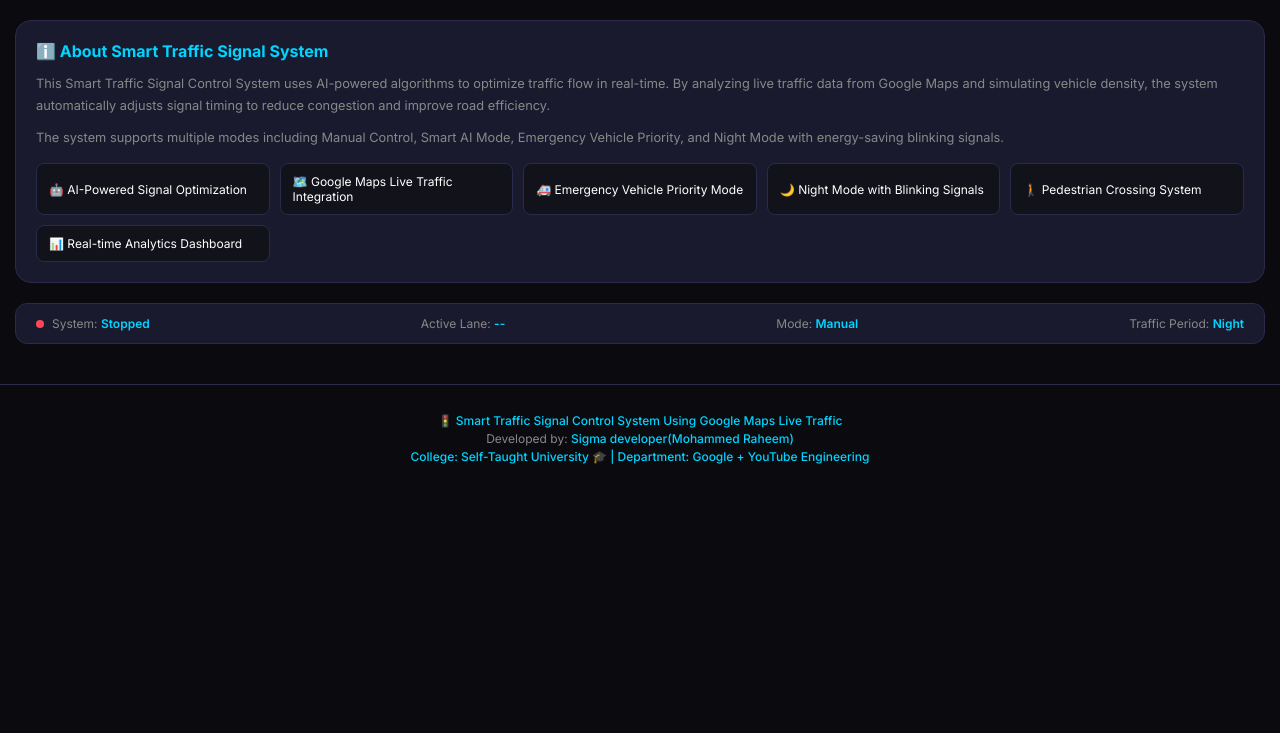
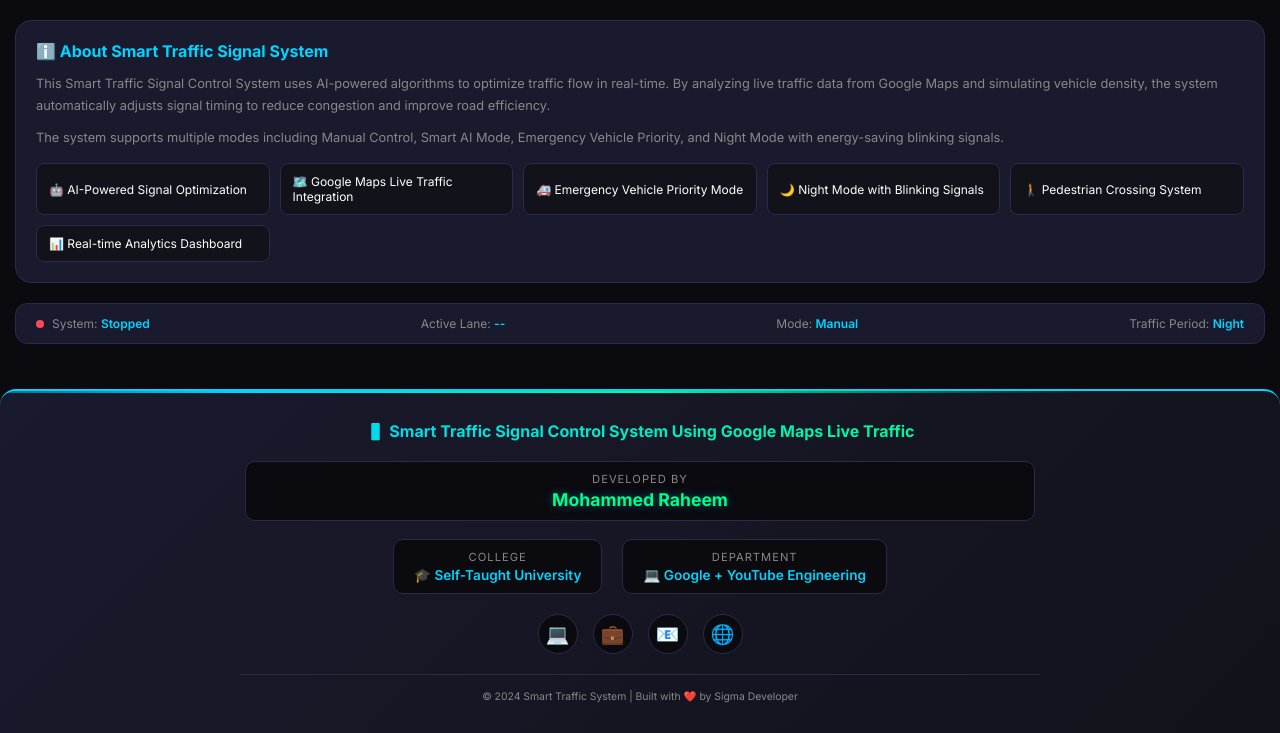
Before and after one commit to SyedMohammedRaheem99/trafffic-signals-project, a plain HTML site: page index.html in a window 1280 px wide. Shown: the part 1151-1884 px from the top of the page. Before the commit the page ends 1643 px from the top, so only its background shows below. Drawn offline with nearby package versions, Linux system fonts and the light colour scheme.

Commit message:
Update index.html

```diff
--- a/index.html
+++ b/index.html
@@ -113,9 +113,21 @@ header{display:flex;justify-content:space-between;align-items:center;padding:15p
 @keyframes pulse{0%,100%{opacity:1}50%{opacity:0.5}}
 .status-text{font-size:0.75rem;color:var(--text-secondary)}
 .status-text span{color:var(--accent);font-weight:600}
-footer{text-align:center;padding:25px;margin-top:25px;border-top:1px solid var(--border)}
-footer p{color:var(--text-secondary);font-size:0.75rem;margin:3px 0}
-footer .highlight{color:var(--accent);font-weight:500}
+footer{background:linear-gradient(135deg,var(--bg-card),var(--bg-secondary));text-align:center;padding:30px 20px;margin-top:30px;border-top:2px solid var(--accent);border-radius:16px 16px 0 0;position:relative;overflow:hidden}
+footer::before{content:'';position:absolute;top:0;left:0;right:0;height:2px;background:linear-gradient(90deg,transparent,var(--accent),var(--green),transparent);animation:shimmer 3s infinite}
+@keyframes shimmer{0%,100%{transform:translateX(-100%)}50%{transform:translateX(100%)}}
+footer .footer-content{max-width:800px;margin:0 auto}
+footer .project-title{font-size:1rem;font-weight:700;background:linear-gradient(90deg,var(--accent),var(--green));-webkit-background-clip:text;-webkit-text-fill-color:transparent;background-clip:text;margin-bottom:15px;display:flex;align-items:center;justify-content:center;gap:8px}
+footer .developer-info{display:flex;flex-direction:column;gap:8px;margin-top:15px}
+footer .info-card{background:var(--bg-primary);padding:10px 20px;border-radius:10px;border:1px solid var(--border);display:inline-block;margin:5px}
+footer .info-label{color:var(--text-secondary);font-size:0.7rem;text-transform:uppercase;letter-spacing:1px;margin-bottom:3px}
+footer .info-value{color:var(--accent);font-size:0.85rem;font-weight:600}
+footer .developer-name{font-size:1.1rem;color:var(--green);font-weight:700;text-shadow:0 0 10px var(--accent-glow)}
+footer .social-links{display:flex;gap:15px;justify-content:center;margin-top:15px;flex-wrap:wrap}
+footer .social-link{background:var(--bg-primary);width:40px;height:40px;border-radius:50%;display:flex;align-items:center;justify-content:center;border:1px solid var(--border);transition:all 0.3s;font-size:1.2rem;text-decoration:none}
+footer .social-link:hover{transform:translateY(-3px);border-color:var(--accent);box-shadow:0 5px 15px var(--accent-glow)}
+footer .copyright{color:var(--text-secondary);font-size:0.65rem;margin-top:20px;padding-top:15px;border-top:1px solid var(--border)}
+@media(max-width:600px){footer .info-card{display:block;margin:8px auto;max-width:300px}}
 .sound-btn{background:var(--bg-secondary);border:1px solid var(--border);width:40px;height:40px;border-radius:50%;cursor:pointer;font-size:1rem;transition:all 0.3s}
 .sound-btn:hover{border-color:var(--accent)}
 .sound-btn.muted{opacity:0.5}
@@ -318,9 +330,41 @@ footer .highlight{color:var(--accent);font-weight:500}
 </div>
 
 <footer>
-<p class="highlight">🚦 Smart Traffic Signal Control System Using Google Maps Live Traffic</p>
-<p>Developed by: <span class="highlight">Sigma developer(Mohammed Raheem)</span></p>
-<p> <span class="highlight">College: Self-Taught University 🎓 | Department: Google + YouTube Engineering</span></p>
+<div class="footer-content">
+<div class="project-title">
+🚦 Smart Traffic Signal Control System Using Google Maps Live Traffic
+</div>
+
+<div class="developer-info">
+<div class="info-card">
+<div class="info-label">Developed By</div>
+<div class="developer-name">Mohammed Raheem</div>
+</div>
+
+<div style="display:flex;gap:10px;justify-content:center;flex-wrap:wrap;">
+<div class="info-card">
+<div class="info-label">College</div>
+<div class="info-value">🎓 Self-Taught University</div>
+</div>
+
+<div class="info-card">
+<div class="info-label">Department</div>
+<div class="info-value">💻 Google + YouTube Engineering</div>
+</div>
+</div>
+</div>
+
+<div class="social-links">
+<a href="#" class="social-link" title="GitHub">💻</a>
+<a href="#" class="social-link" title="LinkedIn">💼</a>
+<a href="#" class="social-link" title="Email">📧</a>
+<a href="#" class="social-link" title="Portfolio">🌐</a>
+</div>
+
+<div class="copyright">
+© 2024 Smart Traffic System | Built with ❤️ by Sigma Developer
+</div>
+</div>
 </footer>
 
 <script>
```
